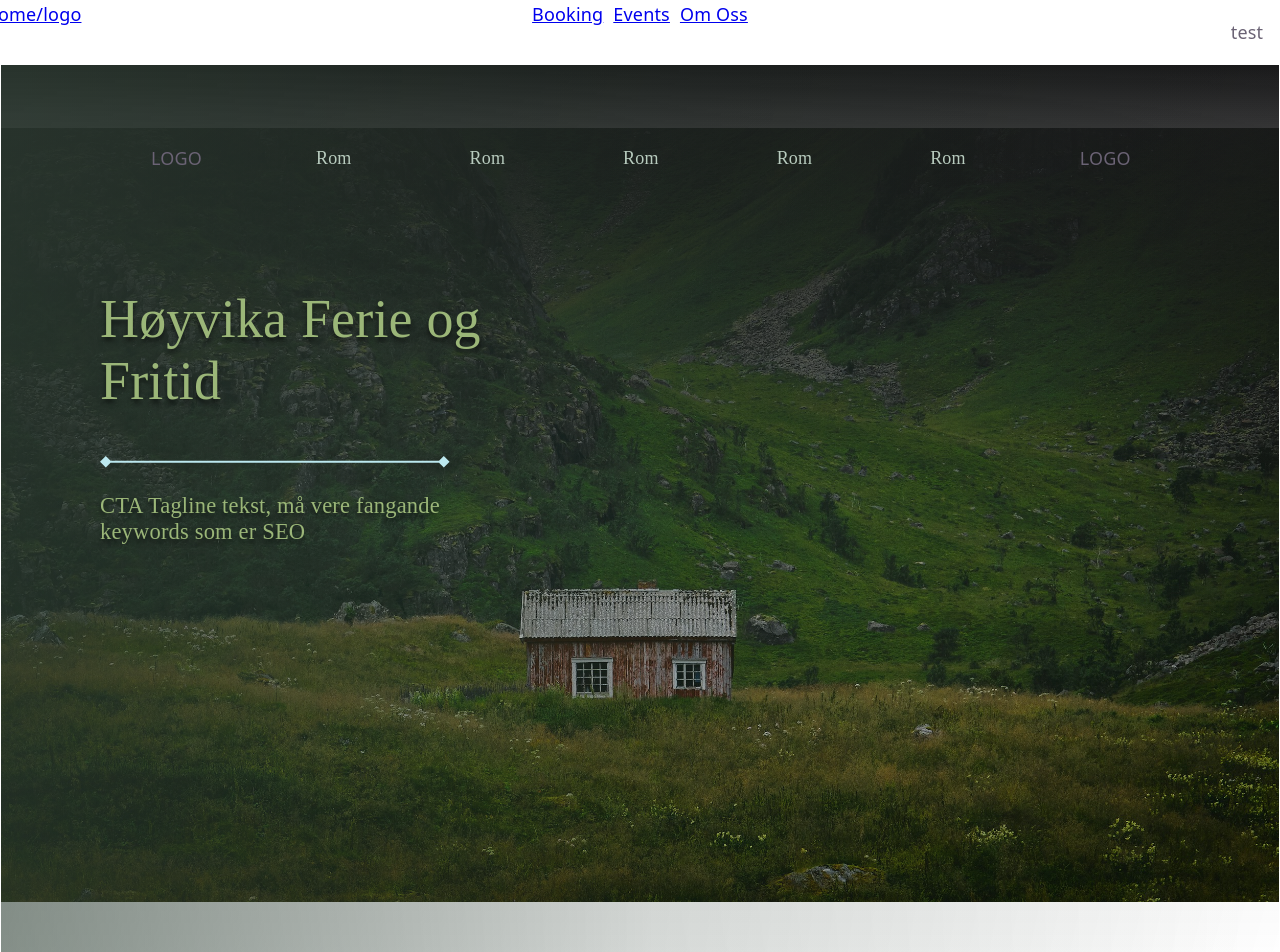
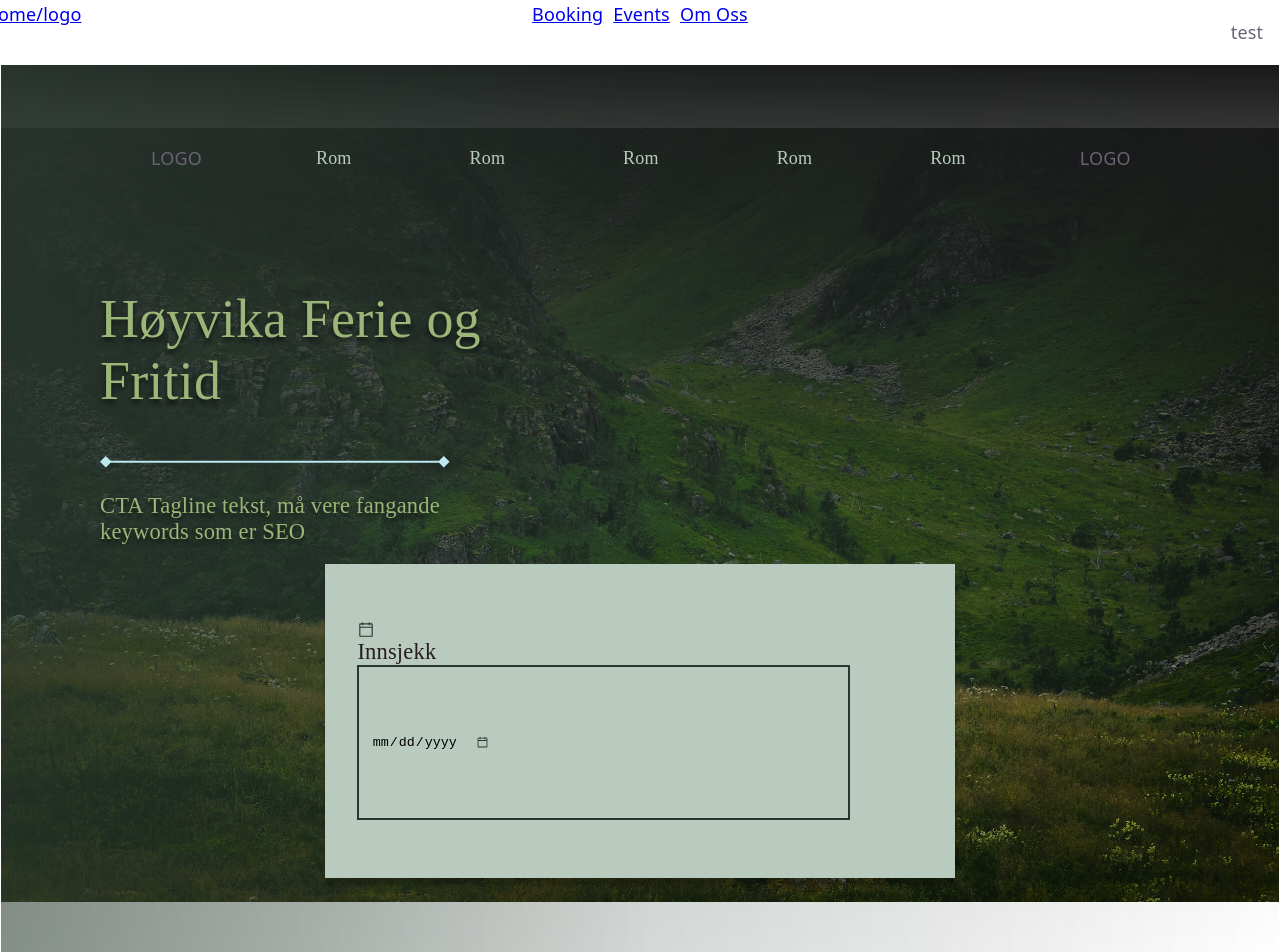
Before and after one commit to katikodi/HoyvikFront, a React (Vite) app: page / in a window 1280 px wide. Shown: the top 952 px of the page. Built offline with nearby package versions, Linux system fonts and the light colour scheme.

Commit message:
initial bookdng

```diff
--- a/src/pages/Home.jsx
+++ b/src/pages/Home.jsx
@@ -1,5 +1,7 @@
 import Booking from "../components/Booking";
 import heroImageUrl from "../images/heroImage.jpg";
+import calendarIconUrl from "../icons/calendarIcon.svg";
+import "../styles/Home.css";
 
 // TODO: move all this styling into css files
 
@@ -28,6 +30,7 @@ const Hero = () => {
         largeText={"Høyvika Ferie og Fritid"}
         CTAText={"CTA Tagline tekst, må vere fangande keywords som er SEO"}
       />
+      <HeroBooking />
     </div>
   );
 };
@@ -169,4 +172,64 @@ const ShadowGradient = () => {
   );
 };
 
-const HeroBooking = () => {};
+const HeroBooking = () => {
+  return (
+    <div style={{ paddingInline: "18rem" }}>
+      <div
+        style={{
+          background: "var(--Background-2, #B8CBBE)",
+          boxShadow: "0 7px 4px 0 rgba(0, 0, 0, 0.25)",
+          display: "flex",
+          flexDirection: "row",
+          paddingInline: "1.8rem",
+          paddingBlock: "3.2rem ",
+        }}
+      >
+        <HeroBookingInput
+          inputType={"date"}
+          labelText={"Innsjekk"}
+          icon={calendarIconUrl}
+          inputId={crypto.randomUUID()}
+        />
+      </div>
+    </div>
+  );
+};
+
+const HeroBookingInput = ({ inputType, labelText, icon, inputId }) => {
+  return (
+    <div style={{ display: "flex", flexDirection: "column" }}>
+      <img
+        src={icon}
+        alt="calendar icon"
+        style={{ height: "1em", width: "1em" }}
+      />
+      <label
+        htmlFor={inputId}
+        style={{
+          color: "var(--Text-text1, #271C22)",
+          fontFamily: "Montserrat",
+          fontSize: "1.25rem",
+          fontStyle: "normal",
+          fontWeight: "400",
+          lineHeight: "normal",
+        }}
+      >
+        {labelText}
+      </label>
+      <input
+        id={inputId}
+        type={inputType}
+        style={{
+          background: "transparent",
+          border: "2px solid var(--Struktur, #2A3430)",
+          display: "flex",
+          width: "14.6875rem",
+          height: "5.3125rem",
+          padding: "1.5rem 11.75rem 1.5625rem 0.6875rem",
+          alignItems: "center",
+        }}
+      ></input>
+    </div>
+  );
+};
--- /dev/null
+++ b/src/styles/Home.css
@@ -0,0 +1,10 @@
+input[type="date"]::-webkit-calendar-picker-indicator {
+  background-image: url("../icons/calendarIcon.svg");
+  background-repeat: no-repeat;
+  background-size: "100px";
+}
+
+input::-internal-datetime-container {
+  width: 100%;
+  height: 100%;
+}
```
Also changed, not shown: src/icons/calendarIcon.svg (added).
